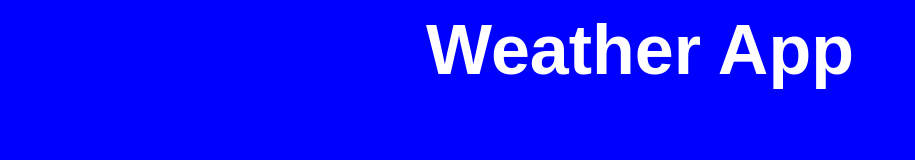
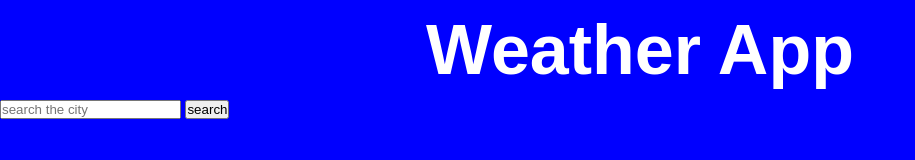
Before and after one commit to Abdull0084/Phase-1-Weather-App, a plain HTML site: page index.html in a window 1280 px wide. Shown: the whole page, without its empty margins (0-915 px from the left). Drawn offline with Linux system fonts and the light colour scheme; a web font is replaced by a local one.

Commit message:
first update of html

```diff
--- a/index.html
+++ b/index.html
@@ -12,6 +12,11 @@
     <div class="container">
 
         <h1>Weather App</h1>
+        <form onsubmit="return getWeather()">
+         <input type="text" placeholder="search the city"/>
+         <button type="submit">search</button>
+
+        </form>
     </div>
 
 </body>
```
